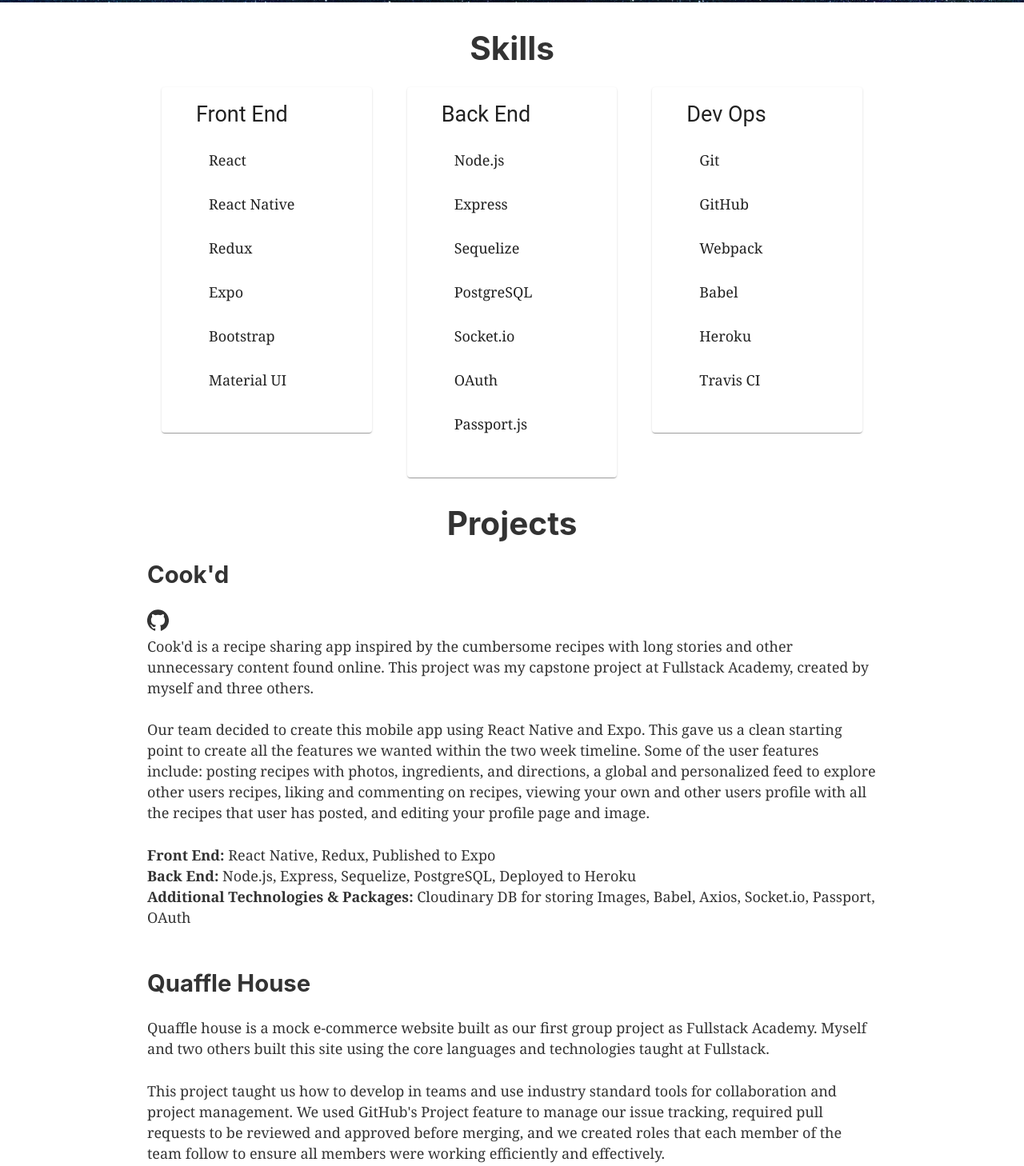
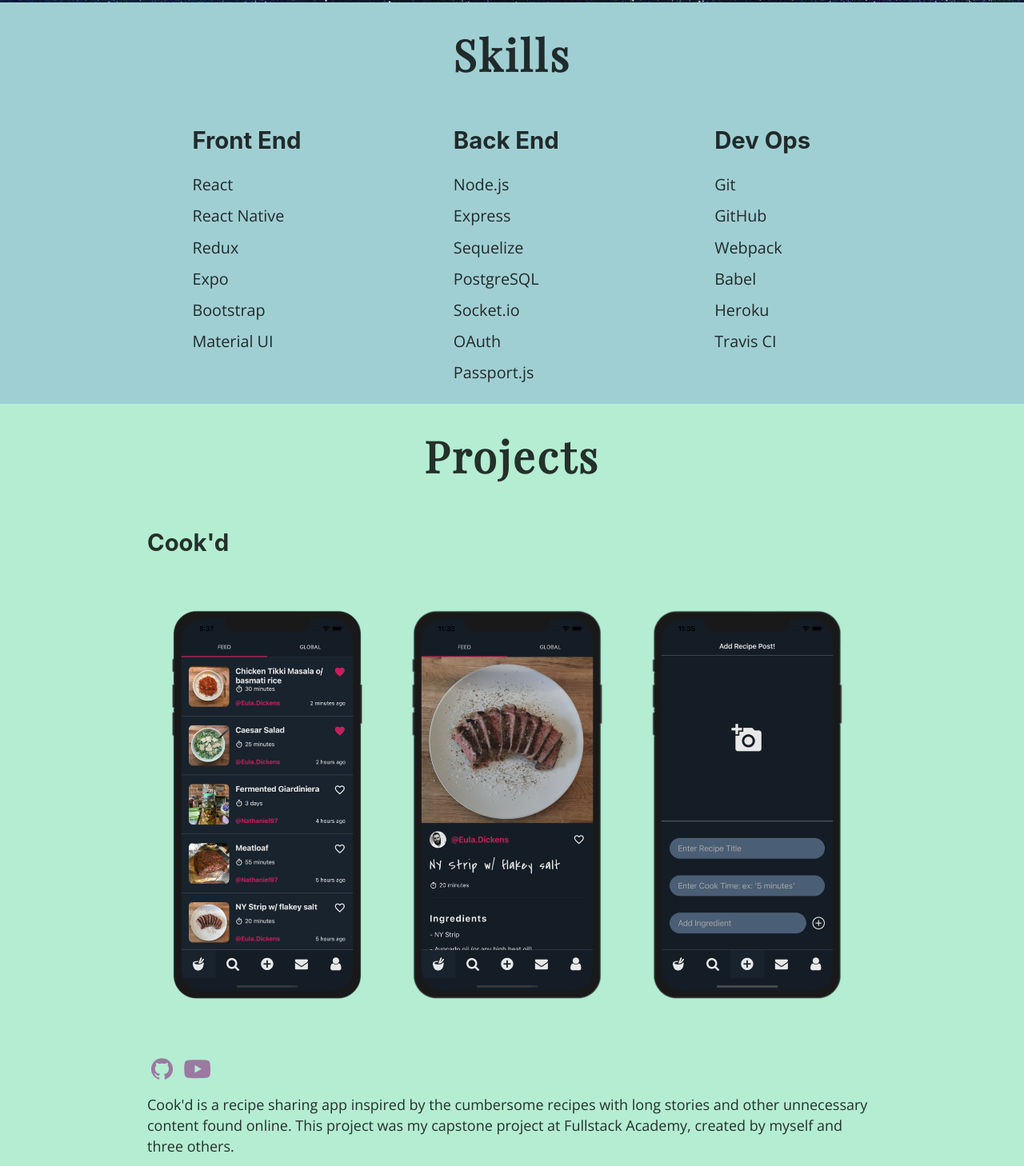
Before and after one commit to xanderbakx/portfolio, a Gatsby site: page / in a window 1280 px wide. Shown: the part 860-2318 px from the top of the page at 80% size. Built offline with nearby package versions, Linux system fonts and the light colour scheme; Gatsby itself is replaced by a stand-in of ours.

Commit message:
feat: add css to project and skill section. add images to cooked

```diff
--- a/gatsby-config.js
+++ b/gatsby-config.js
@@ -27,14 +27,6 @@ module.exports = {
         icon: `src/images/gatsby-icon.png`, // This path is relative to the root of the site.
       },
     },
-    {
-      resolve: "gatsby-plugin-react-svg",
-      options: {
-        rule: {
-          include: /images/,
-        },
-      },
-    },
     // this (optional) plugin enables Progressive Web App + Offline functionality
     // To learn more, visit: https://gatsby.dev/offline
     // `gatsby-plugin-offline`,
--- a/package.json
+++ b/package.json
@@ -5,6 +5,10 @@
   "version": "0.1.0",
   "author": "Xander Bakx <xanderbakx@gmail.com>",
   "dependencies": {
+    "@fontsource/fraunces": "^4.1.2",
+    "@fontsource/open-sans": "^4.1.0",
+    "@fontsource/playfair-display": "^4.1.0",
+    "@fontsource/yusei-magic": "^4.1.2",
     "@material-ui/core": "^4.11.0",
     "@material-ui/icons": "^4.11.2",
     "gatsby": "^2.26.1",
@@ -13,7 +17,6 @@
     "gatsby-plugin-manifest": "^2.6.1",
     "gatsby-plugin-offline": "^3.4.0",
     "gatsby-plugin-react-helmet": "^3.4.0",
-    "gatsby-plugin-react-svg": "^3.0.0",
     "gatsby-plugin-sharp": "^2.8.0",
     "gatsby-source-filesystem": "^2.5.0",
     "gatsby-transformer-sharp": "^2.6.0",
--- a/src/components/layout.css
+++ b/src/components/layout.css
@@ -10,7 +10,7 @@ body {
   -webkit-font-smoothing: antialiased;
   -moz-osx-font-smoothing: grayscale;
   color: hsla(0, 0%, 0%, 0.8);
-  font-family: georgia, serif;
+  font-family: "Open Sans", georgia, serif;
   font-weight: normal;
   word-wrap: break-word;
   font-kerning: normal;
--- a/src/components/layout.js
+++ b/src/components/layout.js
@@ -1,5 +1,8 @@
 import React from "react"
 import PropTypes from "prop-types"
+import "@fontsource/open-sans"
+import "@fontsource/fraunces"
+import "@fontsource/playfair-display"
 
 import Header from "./header"
 import "./layout.css"
--- a/src/components/projects.js
+++ b/src/components/projects.js
@@ -1,22 +1,63 @@
 import React from "react"
-import {
-  // Box,
-  // Card,
-  // CardContent,
-  // Typography,
-  Container,
-} from "@material-ui/core"
+import { Container } from "@material-ui/core"
 import GitHubIcon from "@material-ui/icons/GitHub"
+import YouTubeIcon from "@material-ui/icons/YouTube"
+import LinkIcon from "@material-ui/icons/LinkRounded"
+
+import Cooked1 from "../images/cooked1.png"
+import Cooked2 from "../images/cooked2.png"
+import Cooked3 from "../images/cooked3.png"
+
 import style from "../styles/projects.module.css"
 
 const Projects = () => {
+  const iconColor = "#9A7AA0"
   return (
+    <div className={style.section}>
       <Container maxWidth="md">
         <h1 className={style.title}>Projects</h1>
 
         {/* Cook'd */}
         <h2>Cook'd</h2>
-      <GitHubIcon />
+        <div className={style.cookedImages}>
+          <img
+            src={Cooked1}
+            className={style.phoneImg}
+            alt="Cooked Screenshot 1"
+          />
+          <img
+            src={Cooked2}
+            className={style.phoneImg}
+            alt="Cooked Screenshot 2"
+          />
+          <img
+            src={Cooked3}
+            className={style.phoneImg}
+            alt="Cooked Screenshot 3"
+          />
+        </div>
+        <div className={style.linkIcons}>
+          <a
+            className={style.icon}
+            href="https://github.com/Do-Jest-While-True"
+            target="_blank"
+            rel="noreferrer"
+          >
+            <GitHubIcon htmlColor={iconColor}>Github</GitHubIcon>
+          </a>
+
+          <a
+            className={style.icon}
+            href="https://youtu.be/2qv1BzJ4XH4"
+            target="_blank"
+            rel="noreferrer"
+          >
+            <YouTubeIcon htmlColor={iconColor} fontSize="large">
+              YouTube
+            </YouTubeIcon>
+          </a>
+        </div>
+
         <p>
           Cook'd is a recipe sharing app inspired by the cumbersome recipes with
           long stories and other unnecessary content found online. This project
@@ -24,50 +65,72 @@ const Projects = () => {
           three others.
         </p>
         <p>
-        Our team decided to create this mobile app using React Native and Expo.
-        This gave us a clean starting point to create all the features we wanted
-        within the two week timeline. Some of the user features include: posting
-        recipes with photos, ingredients, and directions, a global and
-        personalized feed to explore other users recipes, liking and commenting
-        on recipes, viewing your own and other users profile with all the
-        recipes that user has posted, and editing your profile page and image.
+          Our team decided to create this mobile app using React Native and
+          Expo. This gave us a clean starting point to create all the features
+          we wanted within the two week timeline. Some of the user features
+          include: posting recipes with photos, ingredients, and directions, a
+          global and personalized feed to explore other users recipes, liking
+          and commenting on recipes, viewing your own and other users profile
+          with all the recipes that user has posted, and editing your profile
+          page and image.
         </p>
         <div className={style.techWrapper}>
           <div className={style.techItem}>
             <b>Front End:</b> React Native, Redux, Published to Expo
           </div>
           <div className={style.techItem}>
-          <b>Back End:</b> Node.js, Express, Sequelize, PostgreSQL, Deployed to
-          Heroku
+            <b>Back End:</b> Node.js, Express, Sequelize, PostgreSQL, Deployed
+            to Heroku
           </div>
           <div className={style.techItem}>
-          <b>Additional Technologies & Packages:</b> Cloudinary DB for storing
-          Images, Babel, Axios, Socket.io, Passport, OAuth
+            <b>Additional Technologies & Packages:</b> Cloudinary database to
+            store uploaded images, Babel, Axios, Socket.io, Passport, OAuth
           </div>
         </div>
 
         {/* Quaffle House */}
         <h2>Quaffle House</h2>
+        <div className={style.linkIcons}>
+          <a
+            className={style.icon}
+            href="https://github.com/Bubble-sort-Tape/GraceShopper"
+            target="_blank"
+            rel="noreferrer"
+          >
+            <GitHubIcon htmlColor={iconColor}>Github</GitHubIcon>
+          </a>
+          <a
+            className={style.icon}
+            href="https://quaffle-house.herokuapp.com/"
+            target="_blank"
+            rel="noreferrer"
+          >
+            <LinkIcon fontSize="large" htmlColor={iconColor}>
+              Link
+            </LinkIcon>
+          </a>
+        </div>
+
         <p>
           Quaffle house is a mock e-commerce website built as our first group
           project as Fullstack Academy. Myself and two others built this site
           using the core languages and technologies taught at Fullstack.
         </p>
         <p>
-        This project taught us how to develop in teams and use industry standard
-        tools for collaboration and project management. We used GitHub's Project
-        feature to manage our issue tracking, required pull requests to be
-        reviewed and approved before merging, and we created roles that each
-        member of the team follow to ensure all members were working efficiently
-        and effectively.
+          This project taught us how to develop in teams and use industry
+          standard tools for collaboration and project management. We used
+          GitHub's Project feature to manage our issue tracking, required pull
+          requests to be reviewed and approved before merging, and we created
+          roles that each member of the team follow to ensure all members were
+          working efficiently and effectively.
         </p>
         <div className={style.techWrapper}>
           <div className={style.techItem}>
             <b>Front End:</b> React, Redux
           </div>
           <div className={style.techItem}>
-          <b>Back End:</b> Node.js, Express, Sequelize, PostgreSQL, Deployed to
-          Heroku
+            <b>Back End:</b> Node.js, Express, Sequelize, PostgreSQL, Deployed
+            to Heroku
           </div>
           <div className={style.techItem}>
             <b>Testing:</b> Mocha, Chai, Enzyme
@@ -78,6 +141,7 @@ const Projects = () => {
           </div>
         </div>
       </Container>
+    </div>
   )
 }
 
--- a/src/components/skills.js
+++ b/src/components/skills.js
@@ -1,78 +1,52 @@
 import React from "react"
-import {
-  // Box,
-  Card,
-  CardContent,
-  Container,
-  Grid,
-  Typography,
-  List,
-  ListItem,
-} from "@material-ui/core"
+import { Container } from "@material-ui/core"
 import style from "../styles/skills.module.css"
 
 const Skills = () => {
   return (
-    <Container maxWidth="md">
-      <h1 className={style.title}>Skills</h1>
-      {/* <Box className={style.box}> */}
-      <Grid container spacing={1} alignItems="stretch">
-        <Grid item sm>
-          <Card className={style.card}>
-            <CardContent>
-              <Typography gutterBottom variant="h5" component="h2">
-                Front End
-              </Typography>
-              <List className={style.list}>
-                {/* <img src={react} alt="React Logo" /> */}
-                <ListItem>React</ListItem>
-                <ListItem>React Native</ListItem>
-                <ListItem>Redux</ListItem>
-                <ListItem>Expo</ListItem>
-                <ListItem>Bootstrap</ListItem>
-                <ListItem>Material UI</ListItem>
-              </List>
-            </CardContent>
-          </Card>
-        </Grid>
-        <Grid item xs>
-          <Card className={style.card}>
-            <CardContent>
-              <Typography gutterBottom variant="h5" component="h2">
-                Back End
-              </Typography>
-              <List className={style.list}>
-                <ListItem>Node.js</ListItem>
-                <ListItem>Express</ListItem>
-                <ListItem>Sequelize</ListItem>
-                <ListItem>PostgreSQL</ListItem>
-                <ListItem>Socket.io</ListItem>
-                <ListItem>OAuth</ListItem>
-                <ListItem>Passport.js</ListItem>
-              </List>
-            </CardContent>
-          </Card>
-        </Grid>
-        <Grid item xs>
-          <Card className={style.card}>
-            <CardContent>
-              <Typography gutterBottom variant="h5" component="h2">
-                Dev Ops
-              </Typography>
-              <List className={style.list}>
-                <ListItem>Git</ListItem>
-                <ListItem>GitHub</ListItem>
-                <ListItem>Webpack</ListItem>
-                <ListItem>Babel</ListItem>
-                <ListItem>Heroku</ListItem>
-                <ListItem>Travis CI</ListItem>
-              </List>
-            </CardContent>
-          </Card>
-        </Grid>
-      </Grid>
-      {/* </Box> */}
-    </Container>
+    <div className={style.section}>
+      <Container className={style.skillsContainer} maxWidth="md">
+        <h1 className={style.title}>Skills</h1>
+        <div className={style.skillWrapper}>
+          <div className={style.card}>
+            <h2>Front End</h2>
+            <ul className={style.list}>
+              {/* <img src={react} alt="React Logo" /> */}
+              <li>React</li>
+              <li>React Native</li>
+              <li>Redux</li>
+              <li>Expo</li>
+              <li>Bootstrap</li>
+              <li>Material UI</li>
+            </ul>
+          </div>
+          <div className={style.card}>
+            <h2>Back End</h2>
+            <ul className={style.list}>
+              <li>Node.js</li>
+              <li>Express</li>
+              <li>Sequelize</li>
+              <li>PostgreSQL</li>
+              <li>Socket.io</li>
+              <li>OAuth</li>
+              <li>Passport.js</li>
+            </ul>
+          </div>
+
+          <div className={style.card}>
+            <h2>Dev Ops</h2>
+            <ul className={style.list}>
+              <li>Git</li>
+              <li>GitHub</li>
+              <li>Webpack</li>
+              <li>Babel</li>
+              <li>Heroku</li>
+              <li>Travis CI</li>
+            </ul>
+          </div>
+        </div>
+      </Container>
+    </div>
   )
 }
 
--- a/src/styles/projects.module.css
+++ b/src/styles/projects.module.css
@@ -1,5 +1,13 @@
+.section {
+  background-color: #b4edd2;
+}
+
 .title {
-  padding-top: 2rem;
+  font-family: "Playfair Display", serif;
+  font-weight: 600;
+  letter-spacing: 3px;
+  font-size: 3rem;
+  padding: 2rem 0;
   text-align: center;
 }
 
@@ -18,10 +26,12 @@
   text-align: center;
 }
 
-.card {
-  margin: 0 1rem;
-  padding: 0 1.5rem;
-  height: "100%";
+.cookedImages {
+  display: flex;
+}
+
+.phoneImg {
+  max-width: 300px;
 }
 
 .techWrapper {
@@ -31,5 +41,13 @@
   flex-wrap: wrap; */
 }
 
-.techItem {
+.linkIcons {
+  display: inline-flex;
+  align-self: center;
+  align-items: center;
+  align-content: center;
 }
+
+.icon {
+  padding: 0.3rem;
+}
--- a/src/styles/skills.module.css
+++ b/src/styles/skills.module.css
@@ -1,5 +1,17 @@
+.section {
+  background-color: #a0cfd3;
+}
+
+.skillsContainer {
+  font-size: 1.1rem;
+}
+
 .title {
-  padding-top: 2rem;
+  font-family: "Playfair Display", serif;
+  font-weight: 600;
+  letter-spacing: 3px;
+  font-size: 3rem;
+  padding: 2rem 0;
   text-align: center;
 }
 
@@ -9,7 +21,10 @@
 }
 
 .list {
+  margin-left: 0;
+  padding: 0;
   list-style-type: none;
+  -webkit-padding-start: 0;
 }
 
 .description {
@@ -18,8 +33,31 @@
   text-align: center;
 }
 
+.skillWrapper {
+  display: flex;
+  justify-content: center;
+}
+
 .card {
-  margin: 0 1rem;
-  padding: 0 1.5rem;
-  height: "100%";
+  margin: 0 4rem;
+  min-width: 20%;
+  padding: 0 1rem;
 }
+
+@media (max-width: 920px) {
+  .card {
+    text-align: center;
+    margin: 0 2rem;
+  }
+}
+
+@media (max-width: 752px) {
+  .skillWrapper {
+    flex-flow: column nowrap;
+    justify-content: space-around;
+  }
+  .card {
+    /* text-align: center; */
+    margin: 0;
+  }
+}
```
Also changed, not shown: src/images/cooked1.png (added), src/images/cooked2.png (added), src/images/cooked3.png (added), 1 other file. Lines whose indentation alone changed are shown as unchanged.
